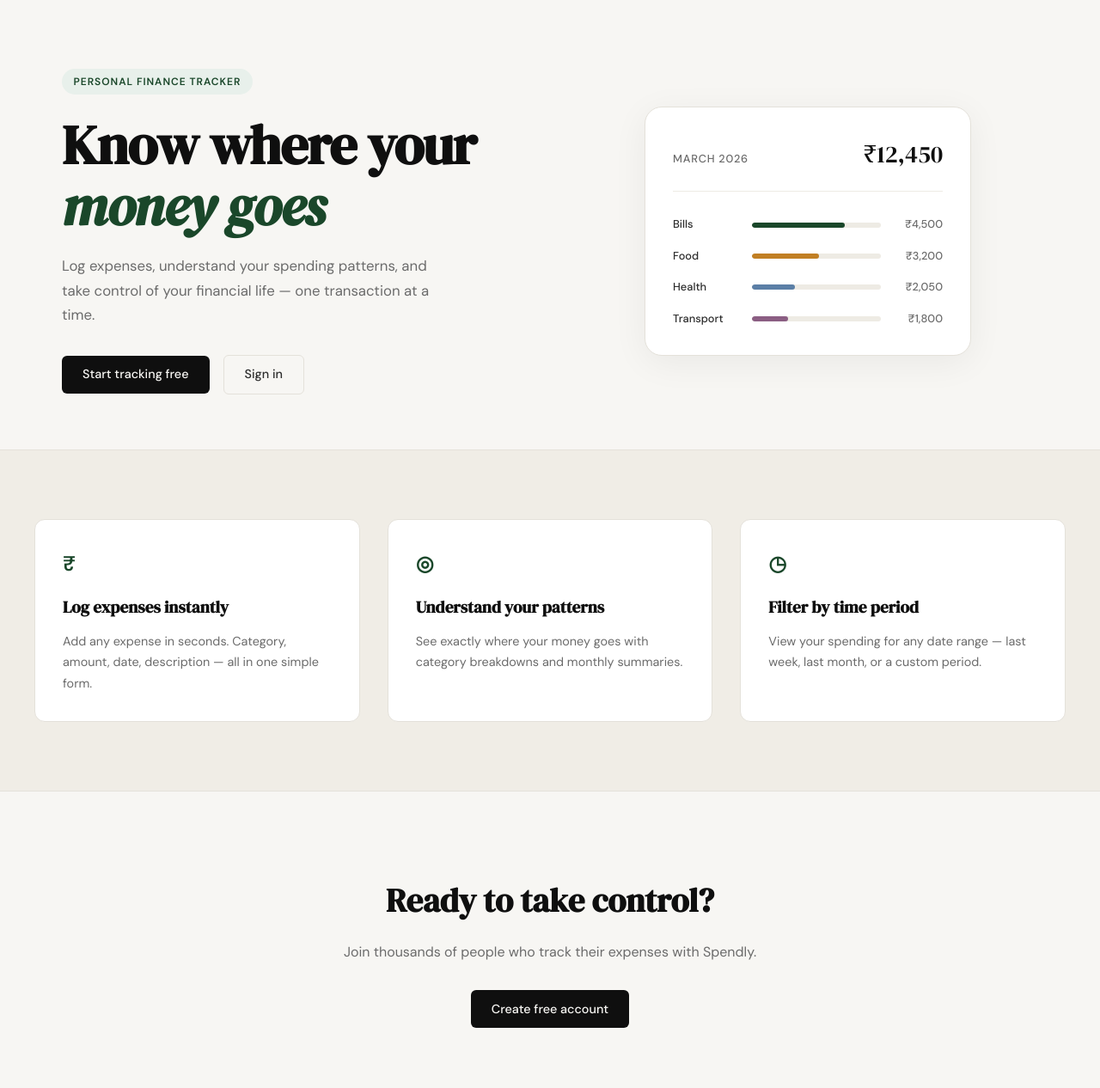
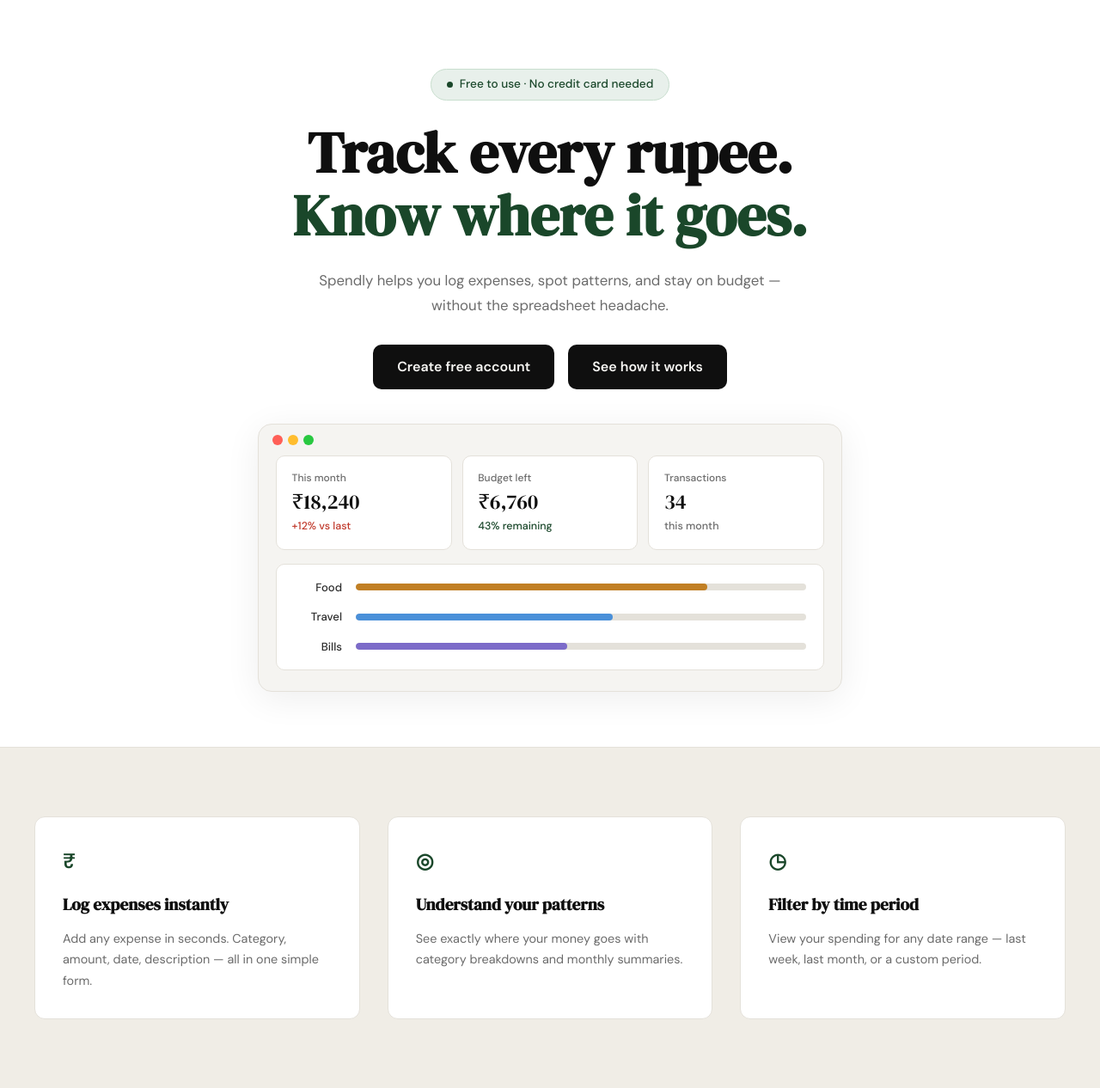
Before and after one commit to swap141dhabarde/spendly, a Flask app: page / in a window 1280 px wide. Shown: the part 61-1327 px from the top of the page at 86% size. Run offline with Flask 3, Linux system fonts and the light colour scheme.

Commit message:
landing: redesign hero section to match mockup

```diff
--- /dev/null
+++ b/static/css/landing.css
@@ -0,0 +1,206 @@
+/* ------------------------------------------------------------------ */
+/* Hero — new centered design                                          */
+/* ------------------------------------------------------------------ */
+
+.hero-new {
+    padding: 5rem 2rem 4rem;
+    text-align: center;
+    background: #ffffff;
+}
+
+.hero-new-inner {
+    max-width: 760px;
+    margin: 0 auto;
+    display: flex;
+    flex-direction: column;
+    align-items: center;
+    gap: 1.5rem;
+}
+
+/* Badge */
+.hero-new-badge {
+    display: inline-flex;
+    align-items: center;
+    gap: 0.5rem;
+    background: #e8f0eb;
+    color: #1a472a;
+    font-size: 0.85rem;
+    font-weight: 500;
+    padding: 0.4rem 1.1rem;
+    border-radius: 999px;
+    border: 1px solid #c8dece;
+}
+
+.hero-new-badge-dot {
+    width: 7px;
+    height: 7px;
+    border-radius: 50%;
+    background: #1a472a;
+    flex-shrink: 0;
+}
+
+/* Title */
+.hero-new-title {
+    font-family: var(--font-display);
+    font-size: clamp(2.6rem, 6vw, 4.2rem);
+    line-height: 1.1;
+    color: var(--ink);
+    margin: 0;
+}
+
+.hero-new-title-accent {
+    color: var(--accent);
+    display: block;
+}
+
+/* Subtitle */
+.hero-new-subtitle {
+    font-size: 1.05rem;
+    color: var(--ink-muted);
+    line-height: 1.7;
+    max-width: 560px;
+    margin: 0;
+}
+
+/* Buttons */
+.hero-new-actions {
+    display: flex;
+    gap: 1rem;
+    justify-content: center;
+    flex-wrap: wrap;
+    margin-top: 0.5rem;
+}
+
+.btn-new {
+    display: inline-block;
+    background: var(--ink);
+    color: var(--paper);
+    padding: 0.8rem 1.75rem;
+    border-radius: 10px;
+    font-family: var(--font-body);
+    font-size: 1rem;
+    font-weight: 600;
+    text-decoration: none;
+    transition: background 0.2s;
+}
+
+.btn-new:hover { background: var(--accent); }
+
+/* Mock dashboard */
+.mock-dash {
+    width: 100%;
+    max-width: 680px;
+    background: #f5f4f1;
+    border: 1px solid #e4e1da;
+    border-radius: 16px;
+    overflow: hidden;
+    margin-top: 1rem;
+    box-shadow: 0 8px 40px rgba(0,0,0,0.07);
+}
+
+.mock-dash-chrome {
+    display: flex;
+    align-items: center;
+    gap: 6px;
+    padding: 0.75rem 1rem;
+}
+
+.chrome-dot {
+    width: 12px;
+    height: 12px;
+    border-radius: 50%;
+}
+
+.chrome-red    { background: #ff5f57; }
+.chrome-yellow { background: #ffbd2e; }
+.chrome-green  { background: #28c840; }
+
+.mock-dash-body {
+    padding: 0 1.25rem 1.5rem;
+    display: flex;
+    flex-direction: column;
+    gap: 1rem;
+}
+
+/* Stat cards */
+.mock-stats {
+    display: grid;
+    grid-template-columns: repeat(3, 1fr);
+    gap: 0.75rem;
+}
+
+.mock-stat-card {
+    background: #ffffff;
+    border: 1px solid #e4e1da;
+    border-radius: 10px;
+    padding: 1rem 1.1rem;
+    display: flex;
+    flex-direction: column;
+    gap: 0.25rem;
+    text-align: left;
+}
+
+.mock-stat-label {
+    font-size: 0.75rem;
+    color: #6b6b6b;
+    font-weight: 500;
+}
+
+.mock-stat-value {
+    font-family: var(--font-display);
+    font-size: 1.5rem;
+    color: var(--ink);
+    line-height: 1.2;
+}
+
+.mock-stat-sub {
+    font-size: 0.78rem;
+    font-weight: 500;
+}
+
+.mock-stat-sub.danger  { color: #c0392b; }
+.mock-stat-sub.success { color: #1a472a; }
+.mock-stat-sub.muted   { color: #6b6b6b; }
+
+/* Category bars */
+.mock-cat-bars {
+    background: #ffffff;
+    border: 1px solid #e4e1da;
+    border-radius: 10px;
+    padding: 1rem 1.25rem;
+    display: flex;
+    flex-direction: column;
+    gap: 0.85rem;
+}
+
+.mock-cat-row {
+    display: grid;
+    grid-template-columns: 56px 1fr;
+    align-items: center;
+    gap: 1rem;
+}
+
+.mock-cat-label {
+    font-size: 0.82rem;
+    font-weight: 500;
+    color: var(--ink-soft);
+    text-align: right;
+}
+
+.mock-cat-track {
+    height: 8px;
+    background: #e4e1da;
+    border-radius: 999px;
+    overflow: hidden;
+}
+
+.mock-cat-fill {
+    height: 100%;
+    border-radius: 999px;
+}
+
+/* Responsive */
+@media (max-width: 600px) {
+    .mock-stats { grid-template-columns: 1fr; }
+    .hero-new { padding: 3rem 1rem 2rem; }
+}
--- a/templates/landing.html
+++ b/templates/landing.html
@@ -2,62 +2,82 @@
 
 {% block title %}Spendly — Track Every Rupee{% endblock %}
 
+{% block head %}
+<link rel="stylesheet" href="{{ url_for('static', filename='css/landing.css') }}">
+{% endblock %}
+
 {% block content %}
 
-<section class="hero">
-    <div class="hero-inner">
-        <div class="hero-badge">Personal Finance Tracker</div>
-        <h1 class="hero-title">
-            Know where your<br>
-            <em>money goes</em>
+<section class="hero-new">
+    <div class="hero-new-inner">
+
+        <div class="hero-new-badge">
+            <span class="hero-new-badge-dot"></span>
+            Free to use · No credit card needed
+        </div>
+
+        <h1 class="hero-new-title">
+            Track every rupee.<br>
+            <span class="hero-new-title-accent">Know where it goes.</span>
         </h1>
-        <p class="hero-subtitle">
-            Log expenses, understand your spending patterns,
-            and take control of your financial life —
-            one transaction at a time.
+
+        <p class="hero-new-subtitle">
+            Spendly helps you log expenses, spot patterns, and stay
+            on budget — without the spreadsheet headache.
         </p>
-        <div class="hero-actions">
-            <a href="{{ url_for('register') }}" class="btn-primary">Start tracking free</a>
-            <a href="{{ url_for('login') }}" class="btn-ghost">Sign in</a>
+
+        <div class="hero-new-actions">
+            <a href="{{ url_for('register') }}" class="btn-new">Create free account</a>
+            <a href="#" class="btn-new">See how it works</a>
         </div>
-    </div>
-    <div class="hero-visual">
-        <div class="mock-card">
-            <div class="mock-card-header">
-                <span class="mock-label">March 2026</span>
-                <span class="mock-total">₹12,450</span>
+
+        <div class="mock-dash">
+            <div class="mock-dash-chrome">
+                <span class="chrome-dot chrome-red"></span>
+                <span class="chrome-dot chrome-yellow"></span>
+                <span class="chrome-dot chrome-green"></span>
             </div>
-            <div class="mock-bars">
-                <div class="mock-bar-row">
-                    <span class="mock-cat">Bills</span>
-                    <div class="mock-bar-track">
-                        <div class="mock-bar" style="width: 72%"></div>
+            <div class="mock-dash-body">
+                <div class="mock-stats">
+                    <div class="mock-stat-card">
+                        <span class="mock-stat-label">This month</span>
+                        <span class="mock-stat-value">₹18,240</span>
+                        <span class="mock-stat-sub danger">+12% vs last</span>
                     </div>
-                    <span class="mock-amt">₹4,500</span>
+                    <div class="mock-stat-card">
+                        <span class="mock-stat-label">Budget left</span>
+                        <span class="mock-stat-value">₹6,760</span>
+                        <span class="mock-stat-sub success">43% remaining</span>
+                    </div>
+                    <div class="mock-stat-card">
+                        <span class="mock-stat-label">Transactions</span>
+                        <span class="mock-stat-value">34</span>
+                        <span class="mock-stat-sub muted">this month</span>
+                    </div>
                 </div>
-                <div class="mock-bar-row">
-                    <span class="mock-cat">Food</span>
-                    <div class="mock-bar-track">
-                        <div class="mock-bar mock-bar-2" style="width: 52%"></div>
+                <div class="mock-cat-bars">
+                    <div class="mock-cat-row">
+                        <span class="mock-cat-label">Food</span>
+                        <div class="mock-cat-track">
+                            <div class="mock-cat-fill" style="width: 78%; background: #c17f24;"></div>
+                        </div>
                     </div>
-                    <span class="mock-amt">₹3,200</span>
-                </div>
-                <div class="mock-bar-row">
-                    <span class="mock-cat">Health</span>
-                    <div class="mock-bar-track">
-                        <div class="mock-bar mock-bar-3" style="width: 33%"></div>
+                    <div class="mock-cat-row">
+                        <span class="mock-cat-label">Travel</span>
+                        <div class="mock-cat-track">
+                            <div class="mock-cat-fill" style="width: 57%; background: #4a90d9;"></div>
+                        </div>
                     </div>
-                    <span class="mock-amt">₹2,050</span>
-                </div>
-                <div class="mock-bar-row">
-                    <span class="mock-cat">Transport</span>
-                    <div class="mock-bar-track">
-                        <div class="mock-bar mock-bar-4" style="width: 28%"></div>
+                    <div class="mock-cat-row">
+                        <span class="mock-cat-label">Bills</span>
+                        <div class="mock-cat-track">
+                            <div class="mock-cat-fill" style="width: 47%; background: #7c6bc9;"></div>
+                        </div>
                     </div>
-                    <span class="mock-amt">₹1,800</span>
                 </div>
             </div>
         </div>
+
     </div>
 </section>
 
```
Also changed, not shown: templates/Hero.png (added).
